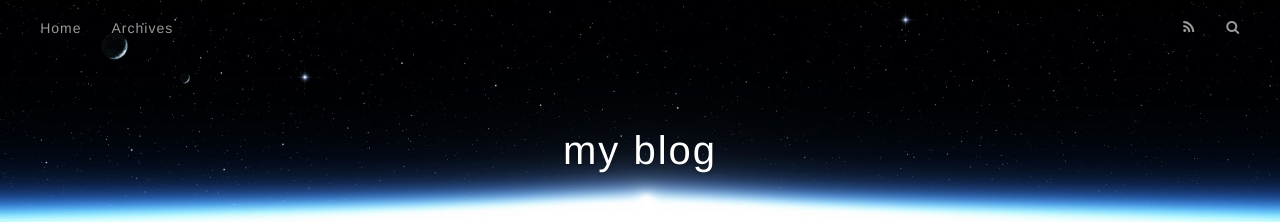
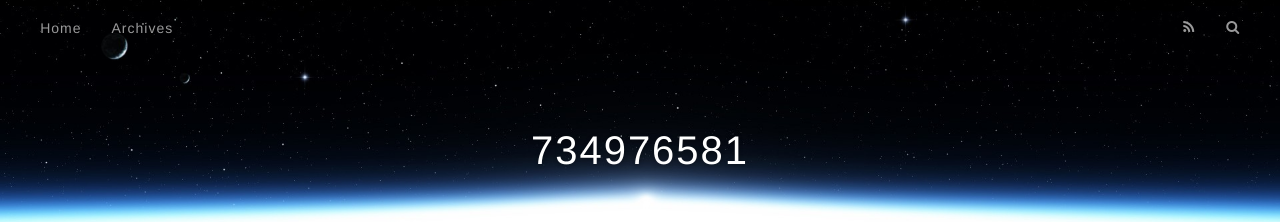
Before and after one commit to 734976581/734976581.github.io, a plain HTML site: page index.html in a window 1280 px wide. Shown: the top 222 px of the page. Drawn offline with nearby package versions, Linux system fonts and the light colour scheme.

Commit message:
Site updated: 2017-03-15 14:36:43

```diff
--- a/index.html
+++ b/index.html
@@ -3,19 +3,19 @@
 <head>
   <meta charset="utf-8">
 
-  <title>my blog</title>
+  <title>734976581</title>
   <meta name="viewport" content="width=device-width, initial-scale=1, maximum-scale=1">
   <meta name="description" content="new blog">
 <meta property="og:type" content="website">
-<meta property="og:title" content="my blog">
+<meta property="og:title" content="734976581">
 <meta property="og:url" content="http://734976581.com/index.html">
-<meta property="og:site_name" content="my blog">
+<meta property="og:site_name" content="734976581">
 <meta property="og:description" content="new blog">
 <meta name="twitter:card" content="summary">
-<meta name="twitter:title" content="my blog">
+<meta name="twitter:title" content="734976581">
 <meta name="twitter:description" content="new blog">
 
-    <link rel="alternate" href="/atom.xml" title="my blog" type="application/atom+xml">
+    <link rel="alternate" href="/atom.xml" title="734976581" type="application/atom+xml">
 
 
     <link rel="icon" href="/favicon.png">
@@ -36,7 +36,7 @@
   <div id="header-outer" class="outer">
     <div id="header-title" class="inner">
       <h1 id="logo-wrap">
-        <a href="/" id="logo">my blog</a>
+        <a href="/" id="logo">734976581</a>
       </h1>
 
     </div>
@@ -95,7 +95,7 @@
 
     </div>
     <footer class="article-footer">
-      <a data-url="http://734976581.com/2017/03/15/程序员你真的会写简历吗？/" data-id="cj0akz3in00003ku1sfk0x1ed" class="article-share-link">Share</a>
+      <a data-url="http://734976581.com/2017/03/15/程序员你真的会写简历吗？/" data-id="cj0alfv0h000020u1rlogx3id" class="article-share-link">Share</a>
 
 
     </footer>
```
Also changed, not shown: 2017/03/15/程序员你真的会写简历吗？/index.html (+5 -5 lines), archives/2017/03/index.html (+6 -6 lines), archives/2017/index.html (+6 -6 lines), archives/index.html (+6 -6 lines).
